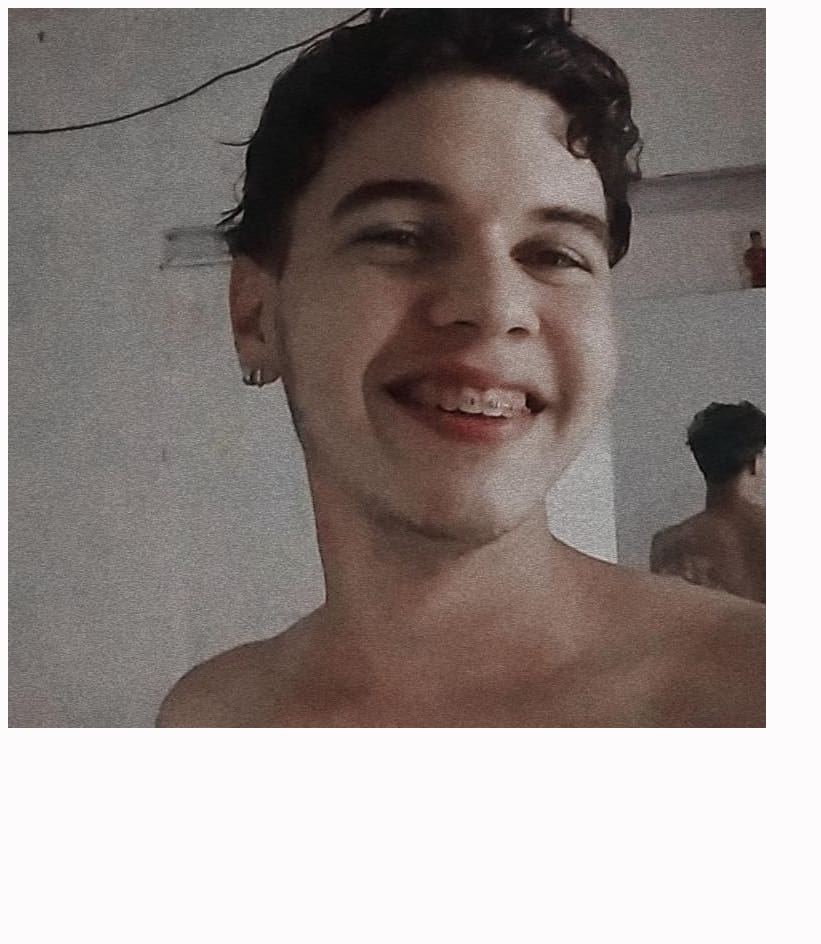
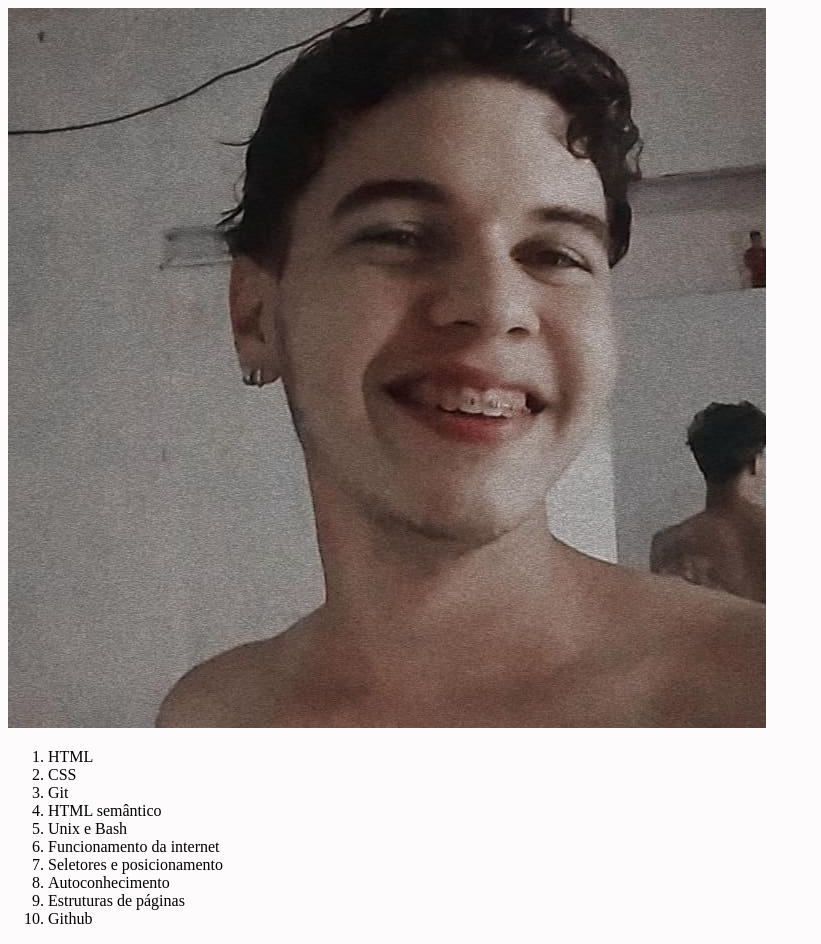
Before and after one commit to claro-bruno/sd-12-project-lessons-learned, a website: page index.html in a window 1280 px wide. Shown: the whole page, without its empty margins (0-821 px from the left). Before the commit the page ends 800 px from the top, so only its background shows below. Drawn offline with Linux system fonts and the light colour scheme.

Commit message:
Adicionado a lista ordenada

```diff
--- a/index.html
+++ b/index.html
@@ -12,6 +12,20 @@
         <h1 id="titulo"></h1>
     </header>
     <img src="fotos/perfil.jpg" alt="Foto de Elias sorrindo" class="minha_foto">
+    <section>
+        <ol id-"licoes_aprendidas">
+            <li>HTML</li>
+            <li>CSS</li>
+            <li>Git</li>
+            <li>HTML semântico</li>
+            <li>Unix e Bash</li>
+            <li>Funcionamento da internet</li>
+            <li>Seletores e posicionamento</li>
+            <li>Autoconhecimento</li>
+            <li>Estruturas de páginas</li>
+            <li>Github</li>
+        </ol>
+    </section>
 
 </body>
 </html>
```
